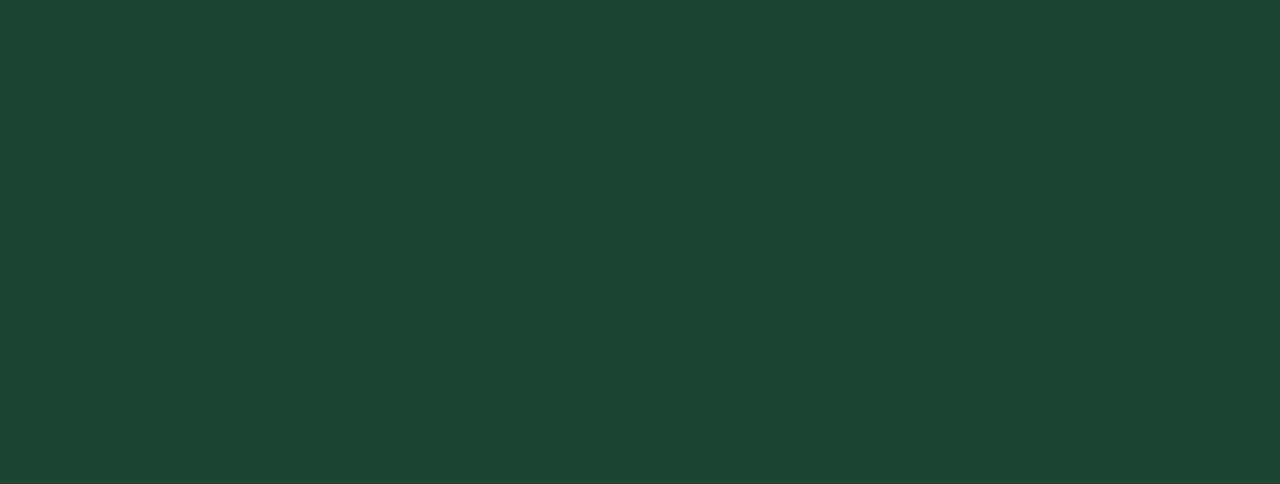
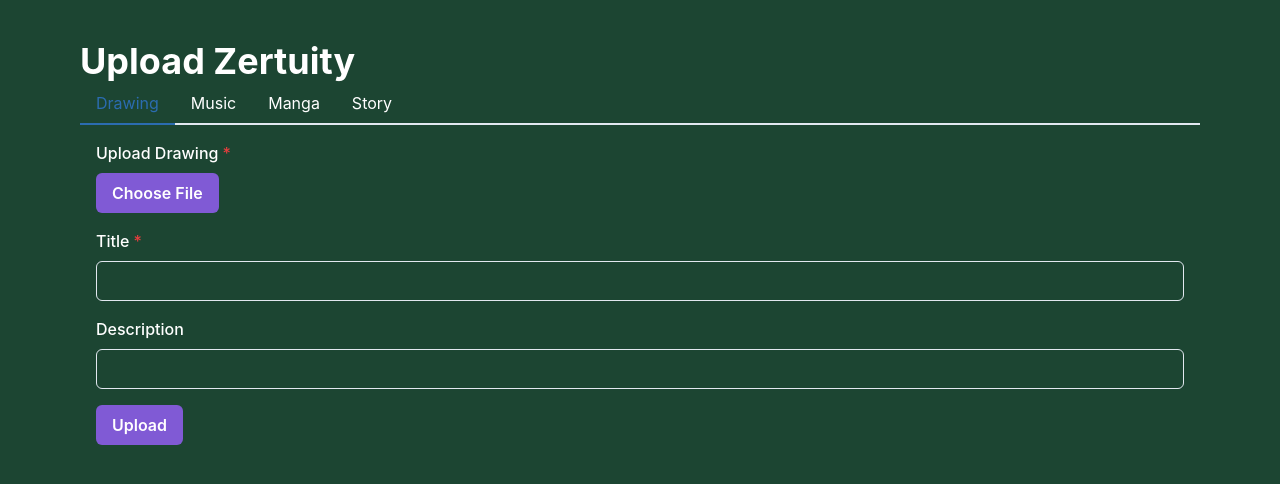
Before and after one commit to devoide/zertuhsgallery, a React (Vite) app: page /upload in a window 1280 px wide. Shown: the top 484 px of the page. Built offline with nearby package versions, Linux system fonts and the light colour scheme.

Commit message:
created components

```diff
--- a/package.json
+++ b/package.json
@@ -13,6 +13,7 @@
     "@chakra-ui/react": "^2.10.9",
     "@emotion/react": "^11.14.0",
     "@emotion/styled": "^11.14.1",
+    "formik": "^2.4.6",
     "framer-motion": "^12.23.9",
     "react": "^19.1.0",
     "react-dom": "^19.1.0",
--- /dev/null
+++ b/src/components/DrawingForm.tsx
@@ -0,0 +1,67 @@
+import {
+  Button,
+  FormControl,
+  FormLabel,
+  Input,
+  VStack,
+  Text,
+} from "@chakra-ui/react";
+import { Field, Formik } from "formik";
+import { useRef } from "react";
+
+export const DrawingForm = () => {
+  const inputRef = useRef<HTMLInputElement | null>(null);
+  return (
+    <Formik
+      initialValues={{
+        title: "",
+        description: "",
+        file: null,
+      }}
+      onSubmit={(values) => {
+        console.log(values.file);
+      }}
+    >
+      {({ handleSubmit, setFieldValue, values }) => (
+        <form onSubmit={handleSubmit}>
+          <VStack spacing={4} align="flex-start">
+            <FormControl isRequired>
+              <FormLabel>Upload Drawing</FormLabel>
+              <input
+                type="file"
+                accept="image/*"
+                ref={inputRef}
+                style={{ display: "none" }}
+                onChange={(event) => {
+                  setFieldValue("file", event.currentTarget.files?.[0] ?? null);
+                }}
+              />
+              <Button
+                onClick={() => inputRef.current?.click()}
+                colorScheme="purple"
+              >
+                Choose File
+              </Button>
+              {values.file && (
+                <Text fontSize="sm" mt={2}>
+                  Selected: {(values.file as File).name}
+                </Text>
+              )}
+            </FormControl>
+            <FormControl isRequired>
+              <FormLabel htmlFor="title">Title</FormLabel>
+              <Field as={Input} id="title" name="title" />
+            </FormControl>
+            <FormControl>
+              <FormLabel htmlFor="description">Description</FormLabel>
+              <Field as={Input} id="description" name="description" />
+            </FormControl>
+            <Button type="submit" colorScheme="purple">
+              Upload
+            </Button>
+          </VStack>
+        </form>
+      )}
+    </Formik>
+  );
+};
--- a/src/components/GalleryCard.tsx
+++ b/src/components/GalleryCard.tsx
@@ -3,14 +3,16 @@ import { Box, Image, Text } from "@chakra-ui/react";
 interface GalleryCardProps {
   src: string;
   title: string;
+  description?: string;
 }
 
-export const GalleryCard = ({ src, title }: GalleryCardProps) => {
+export const GalleryCard = ({ src, title, description }: GalleryCardProps) => {
   return (
     <Box bg={"green.800"} paddingTop={4}>
-      <Image src={src} alt={title} objectFit="cover"/>
+      <Image src={src} alt={title} objectFit="cover" />
       <Box p={2}>
         <Text fontWeight="bold">{title}</Text>
+        {description ?? <Text>{description}</Text>}
       </Box>
     </Box>
   );
--- /dev/null
+++ b/src/components/MusicForm.tsx
@@ -0,0 +1,67 @@
+import {
+  Button,
+  FormControl,
+  FormLabel,
+  Input,
+  VStack,
+  Text,
+} from "@chakra-ui/react";
+import { Field, Formik } from "formik";
+import { useRef } from "react";
+
+export const MusicForm = () => {
+  const inputRef = useRef<HTMLInputElement | null>(null);
+  return (
+    <Formik
+      initialValues={{
+        title: "",
+        description: "",
+        file: null,
+      }}
+      onSubmit={(values) => {
+        console.log(values.file);
+      }}
+    >
+      {({ handleSubmit, setFieldValue, values }) => (
+        <form onSubmit={handleSubmit}>
+          <VStack spacing={4} align="flex-start">
+            <FormControl isRequired>
+              <FormLabel>Upload Music</FormLabel>
+              <input
+                type="file"
+                accept="image/*"
+                ref={inputRef}
+                style={{ display: "none" }}
+                onChange={(event) => {
+                  setFieldValue("file", event.currentTarget.files?.[0] ?? null);
+                }}
+              />
+              <Button
+                onClick={() => inputRef.current?.click()}
+                colorScheme="purple"
+              >
+                Choose File
+              </Button>
+              {values.file && (
+                <Text fontSize="sm" mt={2}>
+                  Selected: {(values.file as File).name}
+                </Text>
+              )}
+            </FormControl>
+            <FormControl isRequired>
+              <FormLabel htmlFor="title">Title</FormLabel>
+              <Field as={Input} id="title" name="title" />
+            </FormControl>
+            <FormControl>
+              <FormLabel htmlFor="description">Description</FormLabel>
+              <Field as={Input} id="description" name="description" />
+            </FormControl>
+            <Button type="submit" colorScheme="purple">
+              Upload
+            </Button>
+          </VStack>
+        </form>
+      )}
+    </Formik>
+  );
+};
--- /dev/null
+++ b/src/components/StoryForm.tsx
@@ -0,0 +1,41 @@
+import {
+  Button,
+  FormControl,
+  FormLabel,
+  Input,
+  VStack,
+} from "@chakra-ui/react";
+import { Field, Formik } from "formik";
+
+export const StoryForm = () => {
+  return (
+    <Formik
+      initialValues={{
+        title: "",
+        description: "",
+        file: null,
+      }}
+      onSubmit={(values) => {
+        console.log(values.file);
+      }}
+    >
+      {({ handleSubmit }) => (
+        <form onSubmit={handleSubmit}>
+          <VStack spacing={4} align="flex-start">
+            <FormControl isRequired>
+              <FormLabel htmlFor="title">Title</FormLabel>
+              <Field as={Input} id="title" name="title" />
+            </FormControl>
+            <FormControl isRequired>
+              <FormLabel htmlFor="story">Story</FormLabel>
+              <Field as={Input} id="story" name="story" />
+            </FormControl>
+            <Button type="submit" colorScheme="purple">
+              Upload
+            </Button>
+          </VStack>
+        </form>
+      )}
+    </Formik>
+  );
+};
--- a/src/pages/GalleryPage.tsx
+++ b/src/pages/GalleryPage.tsx
@@ -2,9 +2,40 @@ import { Container, Heading, SimpleGrid } from "@chakra-ui/react";
 import { GalleryCard } from "../components/GalleryCard";
 
 const testImages = [
-  {"src": "public/zertuh1.png", "title": "test"},
-  {"src": "public/zertuh1.png", "title": "test"},
-  {"src": "public/zertuh1.png", "title": "test"},
+  {
+    src: "public/zertuh1.png",
+    title: "test",
+    description: "goon with em goon with em hfsdldhfkjsdj",
+  },
+  {
+    src: "public/zertuh1.png",
+    title: "test",
+  },
+  {
+    src: "public/zertuh1.png",
+    title: "test",
+    description: "goon with em goon with em hfsdldhfkjsdj",
+  },
+  {
+    src: "public/zertuh1.png",
+    title: "test",
+    description: "goon with em goon with em hfsdldhfkjsdj",
+  },
+  {
+    src: "public/zertuh1.png",
+    title: "test",
+    description: "goon with em goon with em hfsdldhfkjsdj",
+  },
+  {
+    src: "public/zertuh1.png",
+    title: "test",
+    description: "goon with em goon with em hfsdldhfkjsdj",
+  },
+  {
+    src: "public/zertuh1.png",
+    title: "test",
+    description: "goon with em goon with em hfsdldhfkjsdj",
+  },
 ];
 
 export function GalleryPage() {
@@ -13,7 +44,12 @@ export function GalleryPage() {
       <Heading mb={6}>Zertuh's Gallery</Heading>
       <SimpleGrid columns={[1, 2, 3]} spacing={6}>
         {testImages.map((drawing, index) => (
-            <GalleryCard key={index} src={drawing.src} title={drawing.title}></GalleryCard>
+          <GalleryCard
+            key={index}
+            src={drawing.src}
+            title={drawing.title}
+            description={drawing.description}
+          ></GalleryCard>
         ))}
       </SimpleGrid>
     </Container>
--- a/src/pages/UploadPage.tsx
+++ b/src/pages/UploadPage.tsx
@@ -1,5 +1,45 @@
+import {
+  Container,
+  Heading,
+  Tab,
+  TabList,
+  TabPanel,
+  TabPanels,
+  Tabs,
+} from "@chakra-ui/react";
+import { DrawingForm } from "../components/DrawingForm";
+import { MusicForm } from "../components/MusicForm";
+import { StoryForm } from "../components/StoryForm";
+
 export function UploadPage() {
-  return <></>;
+  return (
+    <Container maxW={"6xl"} paddingY={10}>
+      <Heading>Upload Zertuity</Heading>
+      <Tabs>
+        <TabList>
+          <Tab>Drawing</Tab>
+          <Tab>Music</Tab>
+          <Tab>Manga</Tab>
+          <Tab>Story</Tab>
+        </TabList>
+
+        <TabPanels>
+          <TabPanel>
+            <DrawingForm />
+          </TabPanel>
+          <TabPanel>
+            <MusicForm />
+          </TabPanel>
+          <TabPanel>
+            <p>manga</p>
+          </TabPanel>
+          <TabPanel>
+            <StoryForm />
+          </TabPanel>
+        </TabPanels>
+      </Tabs>
+    </Container>
+  );
 }
 
 export default UploadPage;
```
Also changed, not shown: 1 other file (tests, documents, lock files or other folders).
